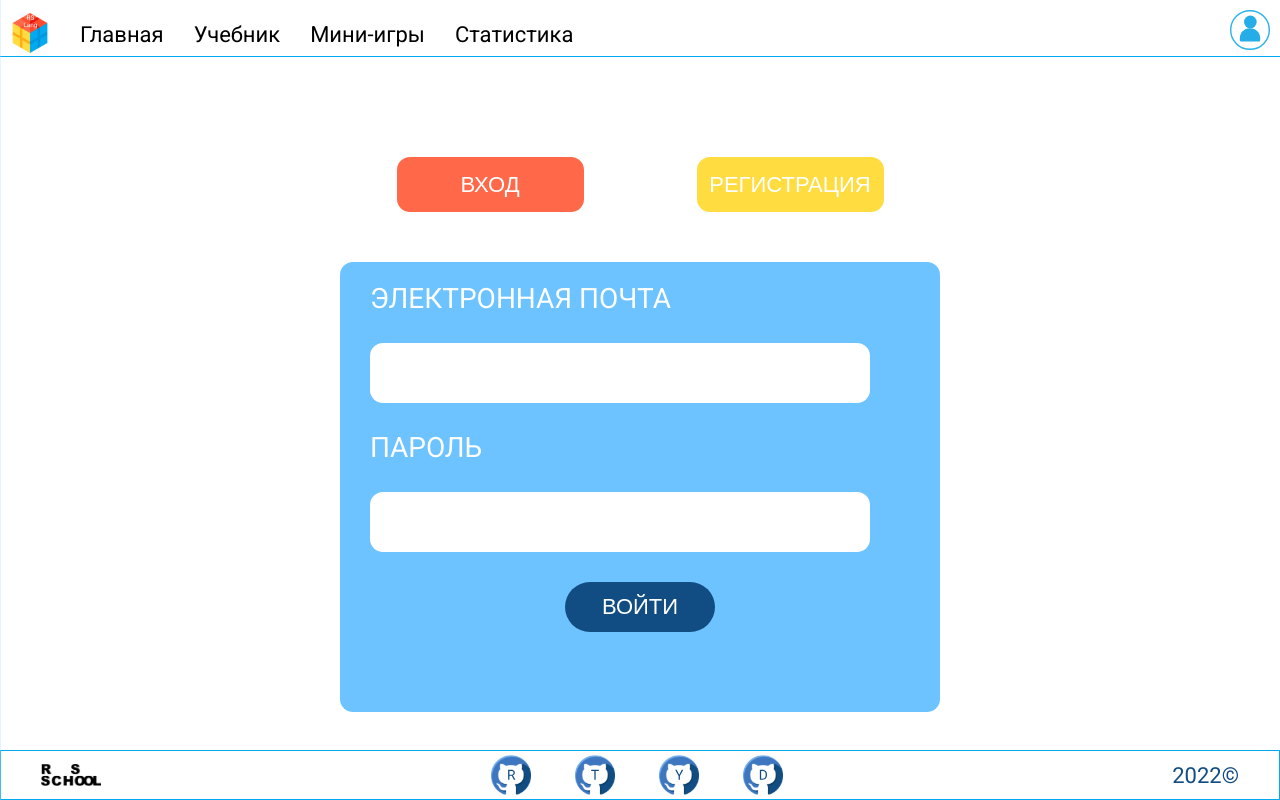
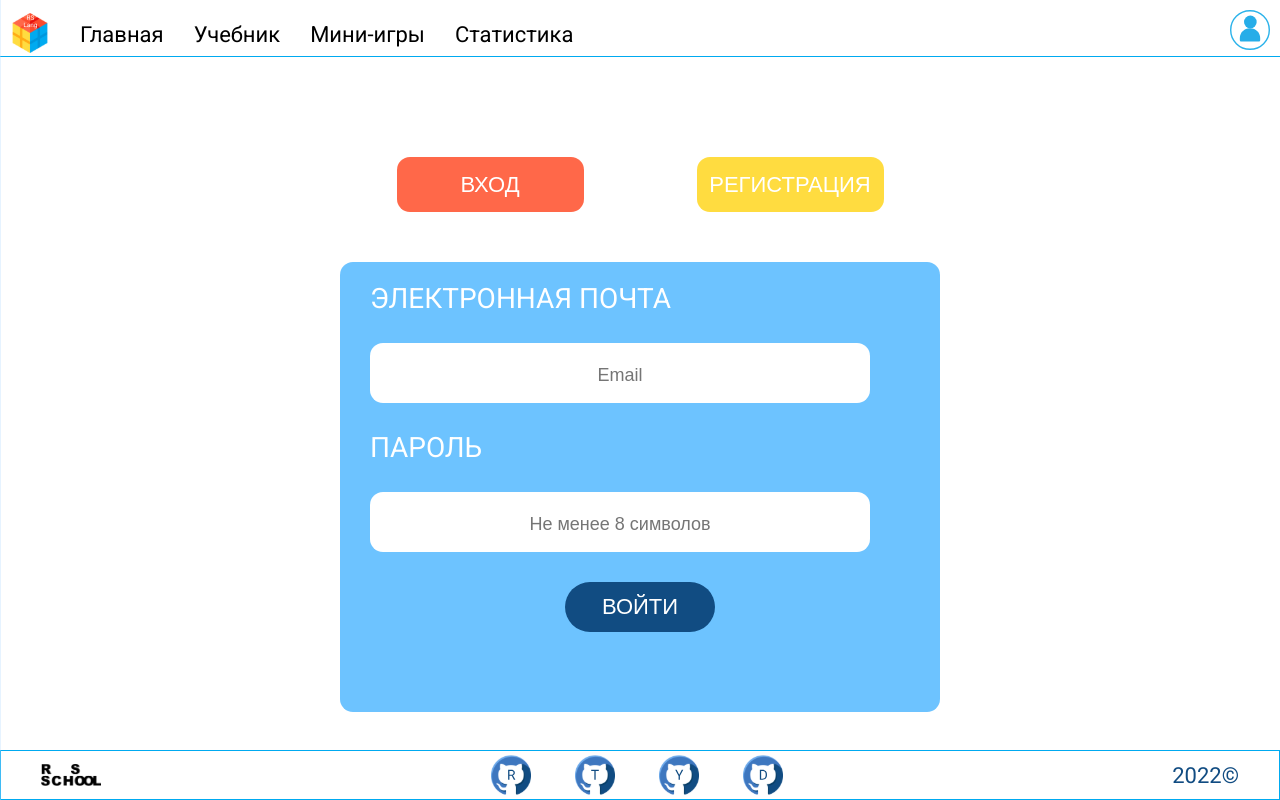
Before and after one commit to Tianika/rslang, a React (Create React App) app in the folder rslang/: page /account/login in a window 1280 px wide. Built offline with nearby package versions, Linux system fonts and the light colour scheme; a web font is replaced by a local one.

Commit message:
feat: add error handler to login

```diff
--- a/rslang/src/features/login/login.component.tsx
+++ b/rslang/src/features/login/login.component.tsx
@@ -10,7 +10,9 @@ import {
   EntryFieldPassword,
   PasswordTitle,
   EmailTitle,
-  PreloadLine
+  PreloadLine,
+  ErrorWindow,
+  ButtonCloseErrorWindow
 } from './styles';
 import { AccountProps, LoadingState } from '../../utils';
 import { Link } from 'react-router-dom';
@@ -26,6 +28,7 @@ export const Login: React.FC = () => {
 
   //вкл-выкл кнопку при отправке запроса
   const [disable, setDisable] = useState(false);
+  const [open, setOpen] = useState(false);
 
   const toggleDisable = useCallback(() => {
     setDisable(!disable);
@@ -45,6 +48,7 @@ export const Login: React.FC = () => {
   //включаем кнопку при ошибке логина
   useEffect(() => {
     if (disable && status.status === LoadingState.Error) {
+      setOpen(true);
       toggleDisable();
     }
   }, [status, disable, toggleDisable]);
@@ -67,6 +71,17 @@ export const Login: React.FC = () => {
 
   return (
     <div>
+      <ErrorWindow open={open}>
+        <ButtonCloseErrorWindow
+          onClick={() => {
+            setOpen(false);
+            (document.querySelectorAll('.inputValue')[0] as HTMLInputElement).value = '';
+            (document.querySelectorAll('.inputValue')[1] as HTMLInputElement).value = '';
+          }}
+        />
+        <p>Ошибка введенных данных.</p>
+        <p>Повторите попытку</p>
+      </ErrorWindow>
       <ContainerButton>
         <Link to={'/account/login'}>
           <TabEntrance type={'button'}>ВХОД</TabEntrance>
@@ -77,9 +92,21 @@ export const Login: React.FC = () => {
       </ContainerButton>
       <WindowAuthorizationAccount>
         <EmailTitle>ЭЛЕКТРОННАЯ ПОЧТА</EmailTitle>
-        <EntryFieldEmail onChange={onEmailChange} type={'email'} autoComplete="on" />
+        <EntryFieldEmail
+          className="inputValue"
+          onChange={onEmailChange}
+          type={'email'}
+          autoComplete="on"
+          placeholder="Email"
+        />
         <PasswordTitle>ПАРОЛЬ</PasswordTitle>
-        <EntryFieldPassword onChange={onPasswordChange} type={'password'} autoComplete="on" />
+        <EntryFieldPassword
+          className="inputValue"
+          onChange={onPasswordChange}
+          type={'password'}
+          autoComplete="on"
+          placeholder="Не менее 8 символов"
+        />
         <ButtonAuthentication disabled={disable} onClick={fetchLogin}>
           {!disable ? 'ВОЙТИ' : <PreloadDiv />}
         </ButtonAuthentication>
--- a/rslang/src/features/login/styles.ts
+++ b/rslang/src/features/login/styles.ts
@@ -1,5 +1,6 @@
 import styled from 'styled-components';
 import { baseTheme } from '../../utils';
+import { ErrorBlock } from './types';
 
 export const WindowAuthorizationAccount = styled.form`
   width: 600px;
@@ -31,6 +32,10 @@ export const EntryFieldEmail = styled.input`
   margin-left: 30px;
   font-size: 24px;
   text-align: center;
+  &::placeholder {
+    font-size: 18px;
+    font-weight: 100;
+  }
   @media (max-width: 1000px) {
     width: 300px;
   }
@@ -51,6 +56,12 @@ export const EntryFieldPassword = styled.input`
   margin-left: 30px;
   font-size: 24px;
   text-align: center;
+
+  &::placeholder {
+    font-size: 18px;
+    font-weight: 100;
+  }
+
   @media (max-width: 1000px) {
     width: 300px;
   }
@@ -222,3 +233,46 @@ export const ButtonRecord = styled.button`
     font-size: 18px;
   }
 `;
+export const ErrorWindow = styled.div<ErrorBlock>`
+  position: fixed;
+  display: ${(props) => (props.open ? 'flex' : 'none')};
+  flex-direction: column;
+  top: 13%;
+  left: 34%;
+  width: 32vw;
+  height: 11vh;
+  background: rgb(255, 255, 255);
+  border-radius: 13px;
+  border: 1px solid #6dc3ff;
+  color: rgba(128, 128, 128, 0.5);
+  z-index: 2;
+  padding: 10px;
+  align-items: center;
+  @media (max-width: 1000px) {
+    top: 6%;
+    left: 10%;
+    width: 80vw;
+  }
+`;
+export const ButtonCloseErrorWindow = styled.div`
+  background-image: url('https://www.svgrepo.com/show/100952/open.svg');
+  position: fixed;
+  right: 34%;
+  width: 30px;
+  height: 30px;
+  color: #c00101;
+  margin: 0 10px;
+  transform-style: preserve-3d;
+  transition: 1s;
+  &:hover {
+    background-image: url('https://www.svgrepo.com/show/3076/close.svg');
+    transform: rotateY(360deg);
+  }
+  &:active {
+    transform: scale(1.1);
+  }
+  @media (max-width: 1000px) {
+    margin: 0;
+    right: 12%;
+  }
+`;
--- a/rslang/src/features/login/types.ts
+++ b/rslang/src/features/login/types.ts
@@ -16,3 +16,6 @@ export type Signin = {
   userId: string;
   name: string;
 };
+export type ErrorBlock = {
+  open: boolean;
+};
```
